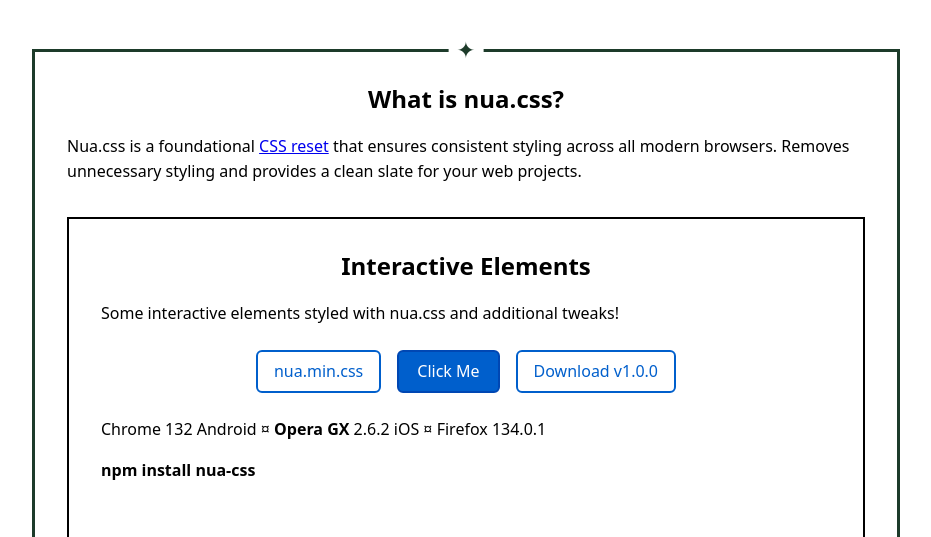
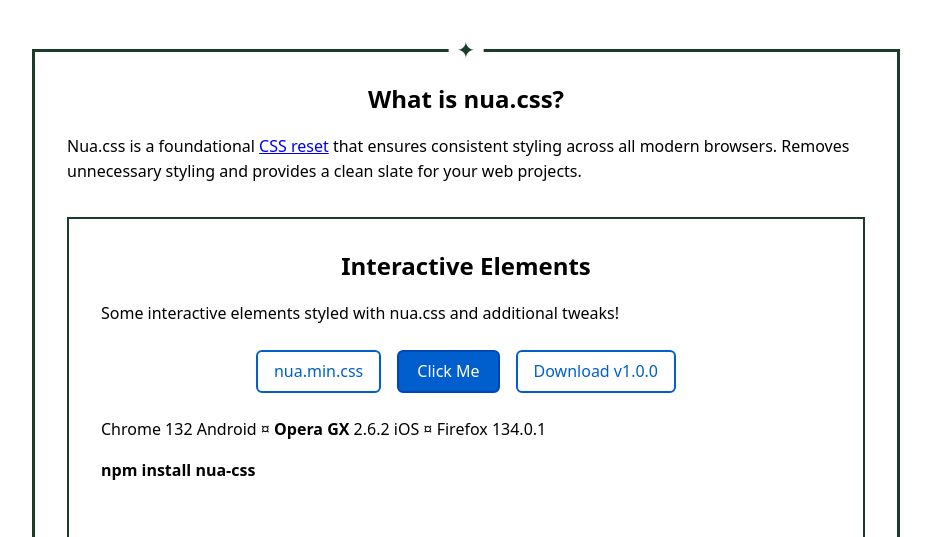
Before and after one commit to OSTARA711/nua-css, a plain HTML site: page index.html in a window 1280 px wide. Shown: the part 415-952 px from the top of the page, without its empty margins (174-1105 px from the left). Drawn offline with Linux system fonts and the light colour scheme.

Commit message:
2nd interactive-section on style.css

```diff
--- a/style.css
+++ b/style.css
@@ -268,10 +268,10 @@
    ========================================================================== */
 
 .interactive-section {
-    max-width: 900px;
+    max-width: 800px;
     margin: 2rem auto;
     padding: 2rem;
-    border: 2px solid #000;
+    border: 2px solid #1d3b2a;
     background: #fff;
 }
 
```
Also changed, not shown: index.html (+4 -0 lines).
